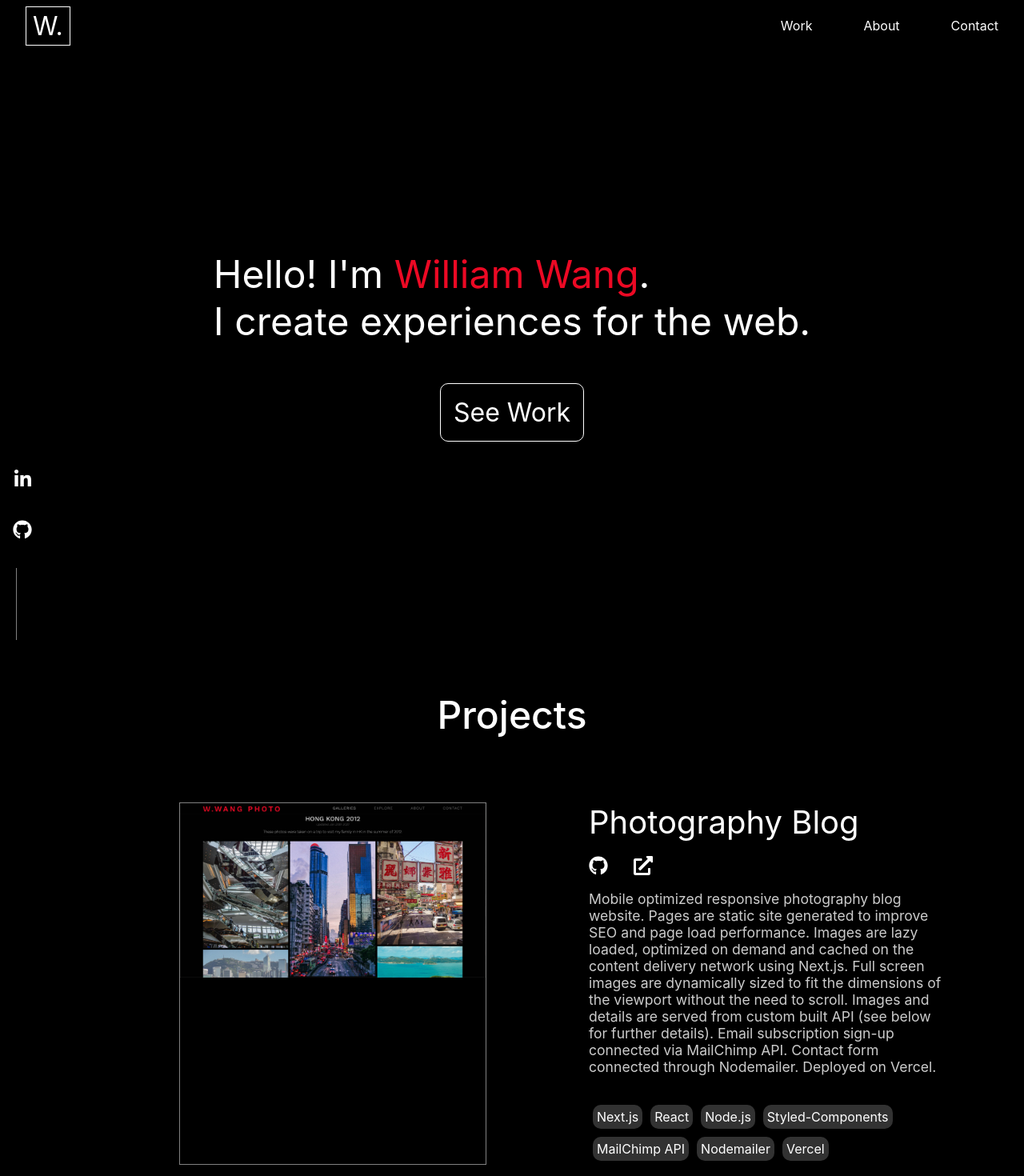
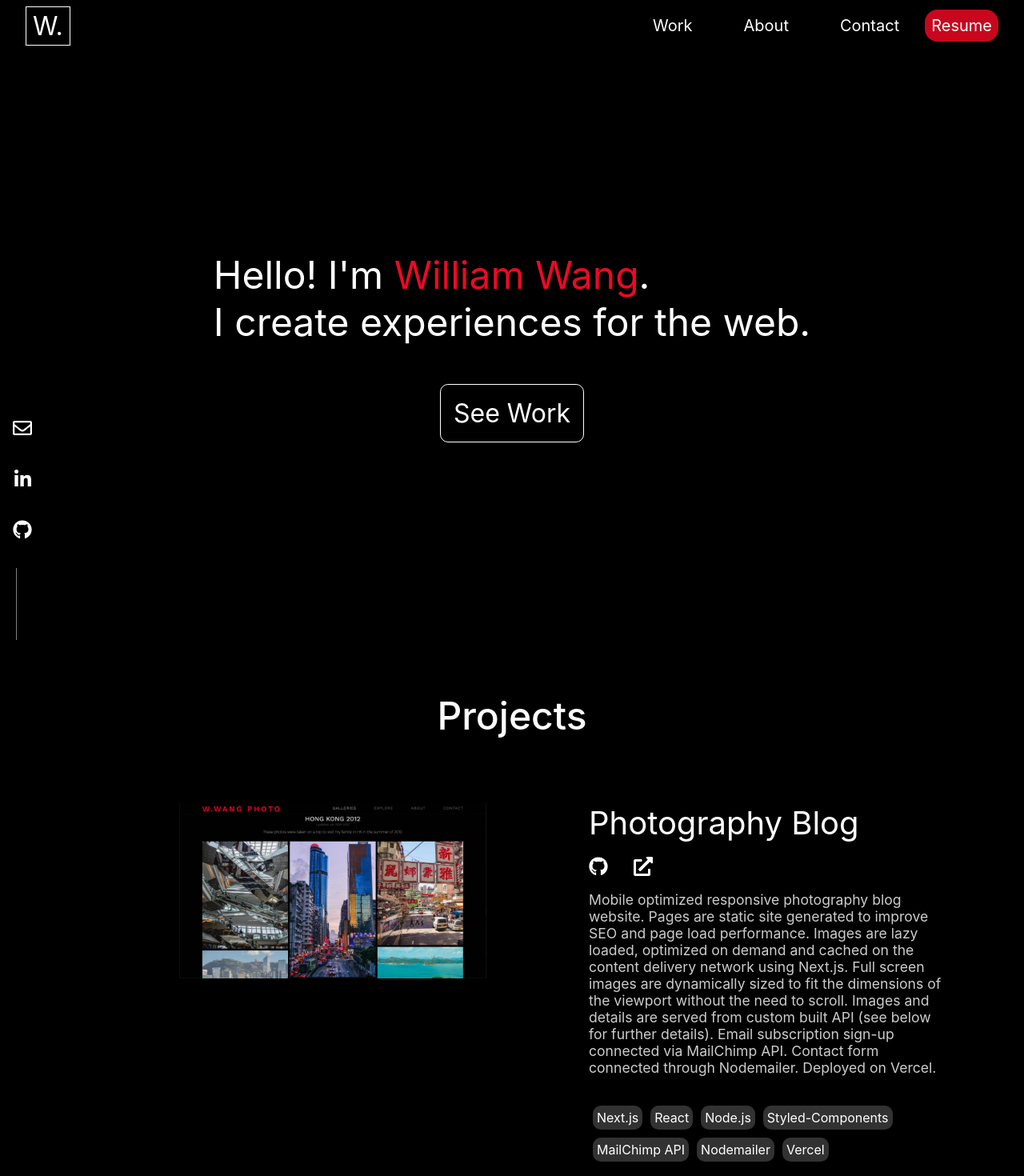
Before and after one commit to wwangcode/resume-website, a Next.js app: page / in a window 1280 px wide. Shown: the top 1470 px of the page at 80% size. Built offline with nearby package versions, Linux system fonts and the light colour scheme.

Commit message:
added email link

```diff
--- a/components/contact.js
+++ b/components/contact.js
@@ -173,7 +173,7 @@ const StyledTextArea = styled.textarea`
 
 const StyledSubmitButton = styled.input`
     margin: 0 auto;
-    background-color: rgba(236,9,36,.9);
+    background-color: rgba(236,9,36,.85);
     color: rgba(255,255,255,1);
     font-weight: 500;
     font-size: 1.5em;
@@ -199,25 +199,25 @@ const NameContainer = styled.div`
 `;
 
 const EmailContainer = styled.div`
-    margin: 1em auto;
+    margin: .5em auto;
 
 
 `;
 
 const SubjectContainer = styled.div`
-    margin: 1em auto;
+    margin: .5em auto;
 `;
 
 const MessageContainer = styled.div`
-    margin: 1em auto;
+    margin: .5em auto;
 `;
 
 const SendButtonContainer = styled.div`
-    // margin: 1em auto;
+    // margin: .5em auto;
 `;
 
 const ErrorMessage = styled.div`
-    margin-top: 1em;
+    margin-top: .5em;
     display: block;
 `;
 
@@ -247,7 +247,7 @@ const FormContainer = styled.div`
         // background-color: ${({sendState}) => sendState === 'SUCCESS' ? `rgb(10,10,10)` : `rgba(236,9,36,.7)`};
         // color: ${({sendState}) => sendState === 'SUCCESS' ? `rgba(255,255,255,.8)` : `rgba(255,255,255,1)`};
         cursor: ${({sendState}) => sendState === 'SUCCESS' ? `default` : `pointer`};
-        padding: ${({isMobile}) => isMobile ? '.75em 1em' : '1em 2em'};
+        padding: ${({isMobile}) => isMobile ? '.75em 1em' : '.5em 1em'};
 
         &: hover {
             background-color: ${({sendState}) => sendState === 'SUCCESS' ? `` : `rgba(236,9,36,.6)`};
--- a/components/nav-header.js
+++ b/components/nav-header.js
@@ -14,6 +14,9 @@ const NavHeader = ({scrollTo}) => {
                 <Link onClick={() => {setSection('portfolio'); scrollTo('portfolio')}}>Work</Link>
                 <Link onClick={() => {setSection('about'); scrollTo('about')}}>About</Link>
                 <Link onClick={() => {setSection('contact'); scrollTo('contact')}}>Contact</Link>
+                <ResumeContainer>
+                    <ResumeLink href='/resume/william_wang_resume_2021.pdf' target='_blank'>Resume</ResumeLink>
+                </ResumeContainer>
             </LinkContainer>
         </Container>
     )
@@ -23,6 +26,17 @@ export default NavHeader
 
 // STYLED COMPONENTS
 
+const ResumeLink = styled.a`
+    background-color: rgba(236,9,36,.85);
+    border-radius: 1rem;
+    padding: .5rem;
+    font-size: 1.25rem;
+`;
+
+const ResumeContainer = styled.div`
+    margin-right: 2rem;
+    display: inline-block;
+`;
 
 const HomeLink = styled.div`
     border: 1px solid white;
@@ -43,6 +57,8 @@ const Link = styled.div`
     display: inline-block;
     margin: 0 2rem;
     cursor: pointer;
+    font-size: 1.25rem;
+
 `;
 
 const LinkContainer = styled.div`
--- a/components/portfolio.js
+++ b/components/portfolio.js
@@ -100,7 +100,7 @@ const Portfolio = () => {
                         {/* </Link> */}
                     </ImageContainer>
                     <TextContainer>
-                        <Title>User Authentication</Title>
+                        <Title>User Authenticated Pomodoro App</Title>
                         <ExternalLinksContainer>
                             <IconContainer>
                                 <Link href='https://github.com/wwangcode/planter_app' target='_blank'>
@@ -156,7 +156,7 @@ const SectionTitle = styled.div`
 const ImageContainer = styled.div`
     max-width: 30vw;
     margin: 0 auto;
-    border: 1px solid grey;
+    // border: 1px solid grey;
 `;
 
 const Link = styled.a`
--- a/components/vertical-links.js
+++ b/components/vertical-links.js
@@ -1,13 +1,18 @@
 import styled from 'styled-components'
 import { FontAwesomeIcon } from '@fortawesome/react-fontawesome'
 import { faGithub, faLinkedinIn } from '@fortawesome/free-brands-svg-icons'
-import { faExternalLinkAlt } from '@fortawesome/free-solid-svg-icons'
+import { faEnvelope } from '@fortawesome/free-regular-svg-icons'
 
 
 const VerticalLinks = () => {
     return (
         <Container>
             <List>
+                <Item>
+                    <a href='mailto:wwangcode@gmail.com'>
+                        <FontAwesomeIcon icon={faEnvelope} size='1x' />
+                    </a>
+                </Item>
                 <Item>
                     <FontAwesomeIcon icon={faLinkedinIn} size='1x' />
                 </Item>
@@ -27,6 +32,7 @@ export default VerticalLinks
 const Item = styled.li`
     margin: 1rem;
     font-size: 1.5rem;
+    cursor: pointer;
 `;
 
 const List = styled.ul`
--- a/package.json
+++ b/package.json
@@ -10,6 +10,7 @@
   "dependencies": {
     "@fortawesome/fontawesome-svg-core": "^1.2.34",
     "@fortawesome/free-brands-svg-icons": "^5.15.2",
+    "@fortawesome/free-regular-svg-icons": "^5.15.2",
     "@fortawesome/free-solid-svg-icons": "^5.15.2",
     "@fortawesome/react-fontawesome": "^0.1.14",
     "axios": "^0.21.1",
```
Also changed, not shown: 2 other files (tests, documents, lock files or other folders).
